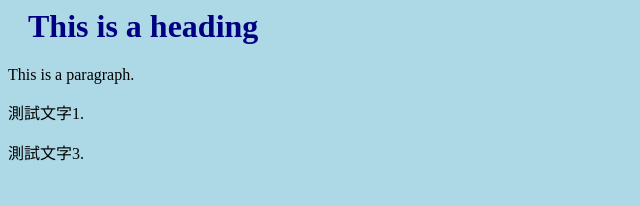
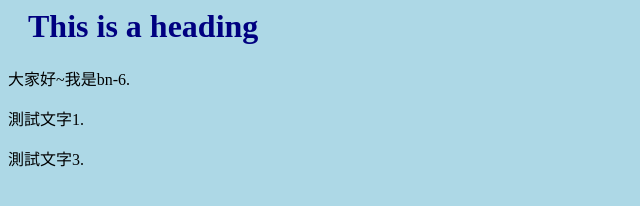
Before and after one commit to t3555016/hahow-git, a plain HTML site: page index2.htm in a window 1280 px wide. Shown: the whole page, without its empty margins (0-640 px from the left). Drawn offline with Linux system fonts and the light colour scheme.

Commit message:
Modify index2.htm by bn-6

```diff
--- a/index2.htm
+++ b/index2.htm
@@ -8,7 +8,7 @@
 </head>
 <body>
   <h1>This is a heading</h1>
-  <p>This is a paragraph.</p>
+  <p>大家好~我是bn-6.</p>
   <p>測試文字1.</p>
   <p>測試文字3.</p>
 </body>
```
